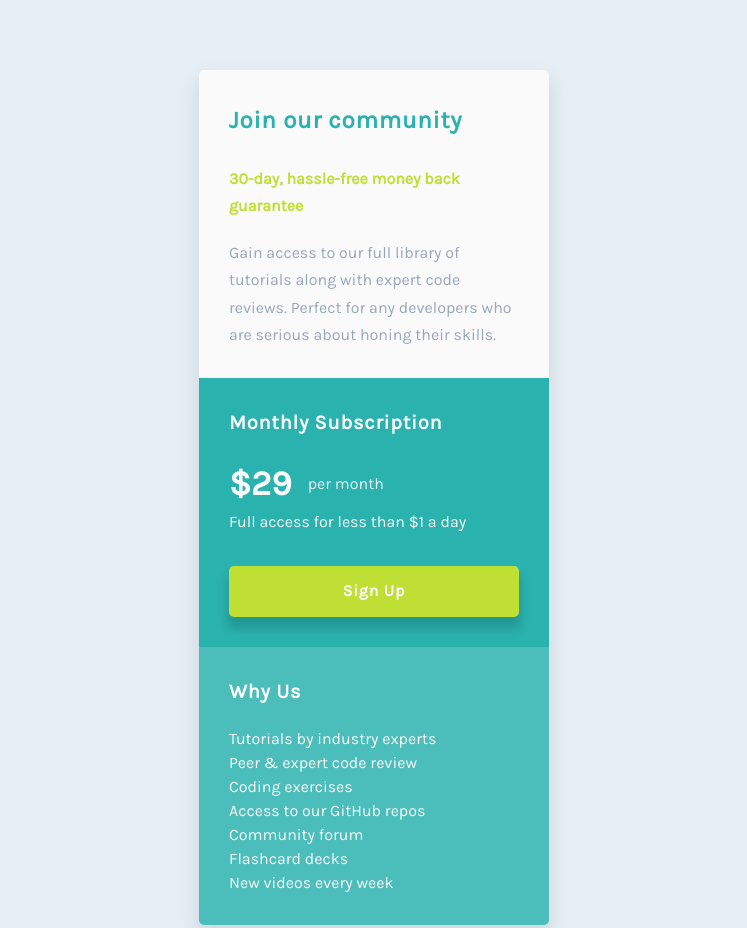
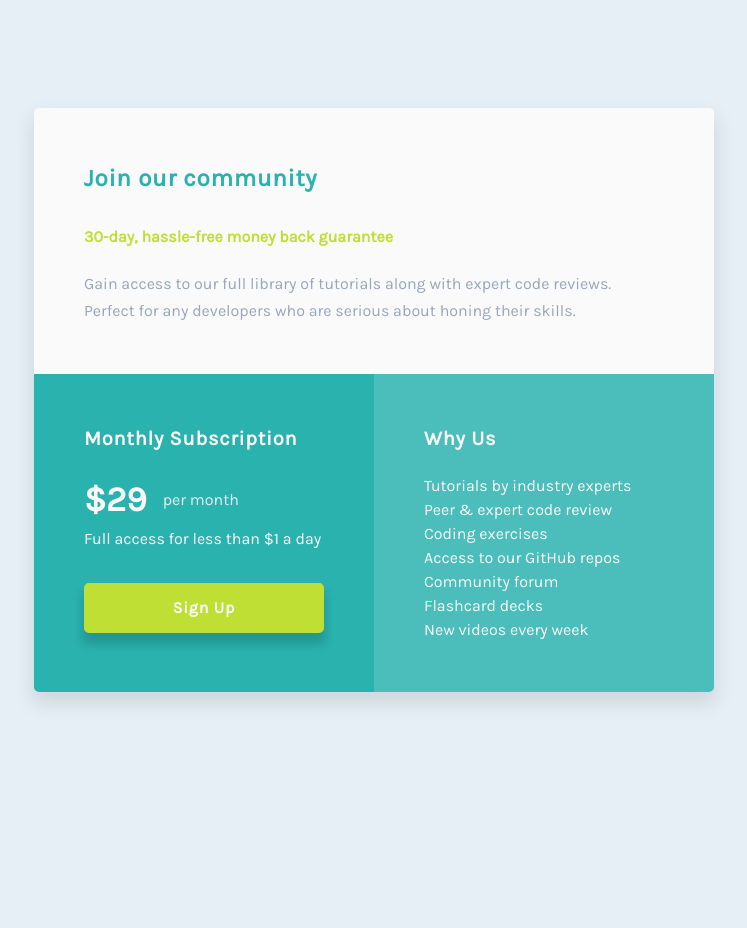
Before and after one commit to robinjmm/single-price-component, a website: page index.html in a window 1280 px wide. Shown: the top 928 px of the page, without its empty margins (266-1013 px from the left). After the commit the page ends 800 px from the top, so only its background shows below. Drawn offline with nearby package versions, Linux system fonts and the light colour scheme; files that its build step writes are made by us from their sources.

Commit message:
Add styles for large screens

```diff
--- a/scss/app.scss
+++ b/scss/app.scss
@@ -7,3 +7,5 @@
 @use 'components/button';
 
 @use 'layout/layout';
+
+@use 'layout/media-queries';
--- /dev/null
+++ b/scss/layout/_media-queries.scss
@@ -0,0 +1,28 @@
+@use '../base/variables' as *;
+
+@media (min-width: 1024px) {
+    body {
+        display: flex;
+        justify-content: center;
+        align-items: center;
+    }
+
+    .card {
+        max-width: 800px;
+
+        &__header {
+            padding: em(50px, 16px);
+        }
+
+        &__body {
+            display: flex;
+
+        }
+
+        &__plan,
+        &__info {
+            width: 100%;
+            padding: em(50px, 16px);
+        }
+    }
+}
```
